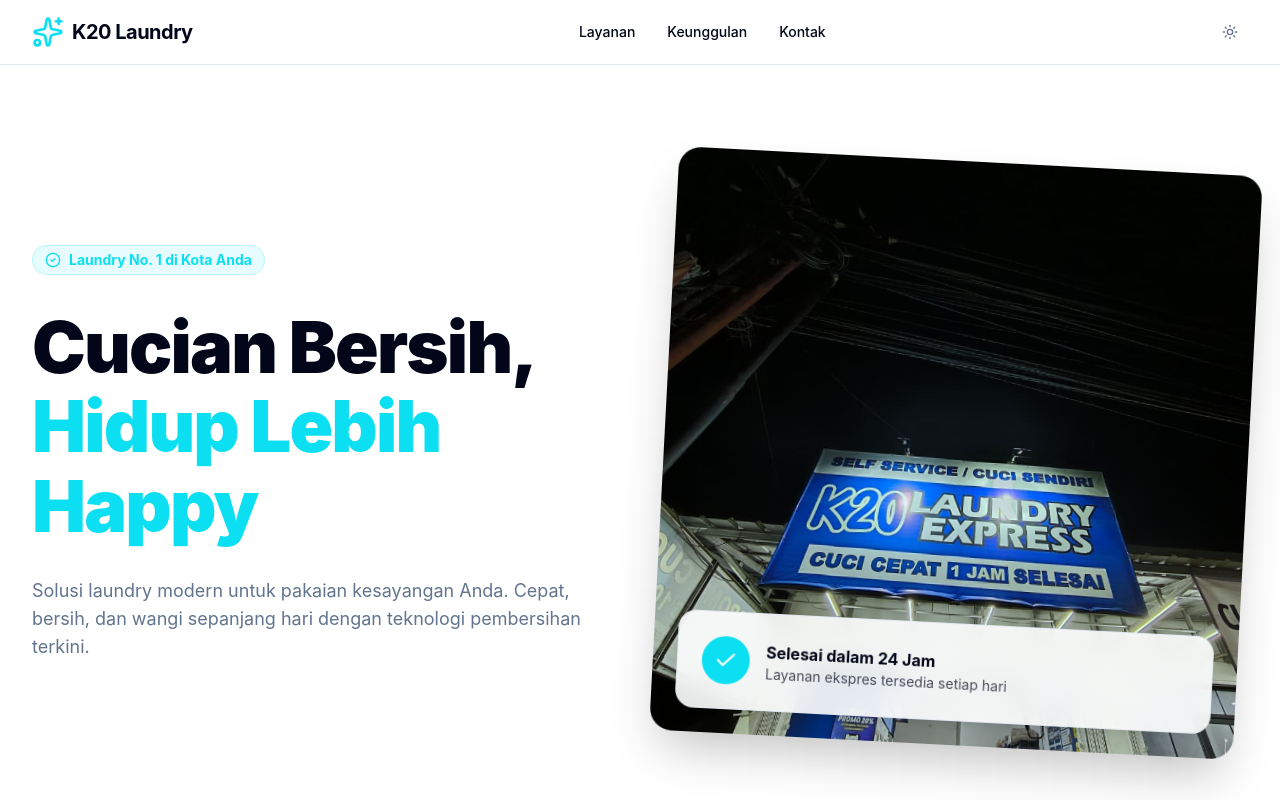
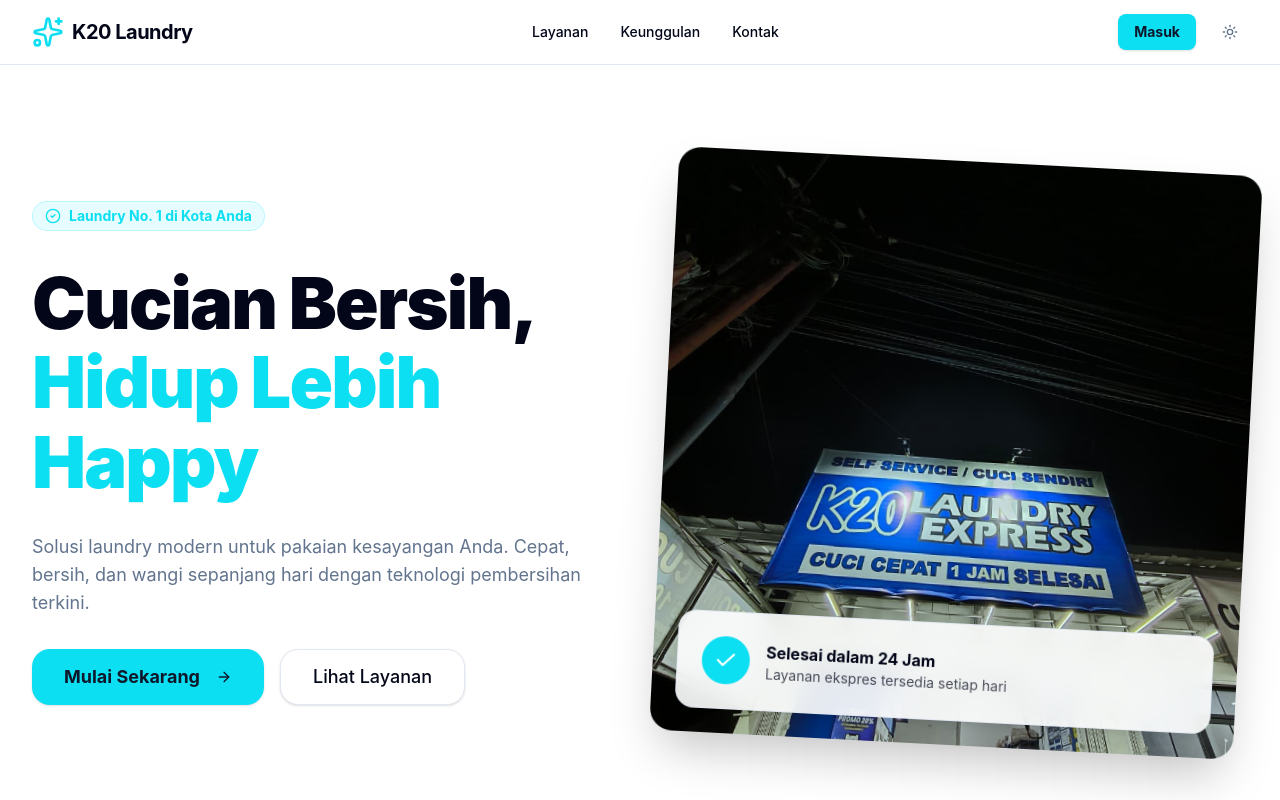
Before and after one commit to deltaaripuraji123/k20-laundry, a Next.js app: page / in a window 1280 px wide. Shown: the top 800 px of the page. Built offline with nearby package versions, Linux system fonts and the light colour scheme.

Commit message:
update di bagian logout

```diff
--- a/components/dashboard/topbar.tsx
+++ b/components/dashboard/topbar.tsx
@@ -157,7 +157,7 @@
 
               {/* LOGOUT */}
               <DropdownMenuItem
-                onClick={() => signOut()}
+                onClick={() => signOut({ callbackUrl: "/login" })}
                 className="
                   mt-1
                   cursor-pointer
--- a/src/app/page.tsx
+++ b/src/app/page.tsx
@@ -38,6 +38,11 @@
               <Link href="#kontak" className="text-sm font-medium hover:text-[#0ddff2] transition-colors">Kontak</Link>
             </nav>
             <div className="flex items-center gap-4">
+              <Link href="/login">
+                <Button className="bg-[#0ddff2] text-slate-900 font-bold hover:bg-[#0ddff2]/90">
+                  Masuk
+                </Button>
+              </Link>
               <ThemeToggle />
             </div>
           </div>
@@ -61,7 +66,18 @@
                 <p className="text-lg text-muted-foreground max-w-xl mx-auto lg:mx-0">
                   Solusi laundry modern untuk pakaian kesayangan Anda. Cepat, bersih, dan wangi sepanjang hari dengan teknologi pembersihan terkini.
                 </p>
-
+                <div className="flex flex-wrap justify-center lg:justify-start gap-4">
+                  <Link href="/login">
+                    <Button size="lg" className="bg-[#0ddff2] text-slate-900 font-bold hover:bg-[#0ddff2]/90 h-14 px-8 text-lg rounded-2xl">
+                      Mulai Sekarang <ArrowRight className="ml-2 w-5 h-5" />
+                    </Button>
+                  </Link>
+                  <Link href="#layanan">
+                    <Button size="lg" variant="outline" className="h-14 px-8 text-lg rounded-2xl border-border">
+                      Lihat Layanan
+                    </Button>
+                  </Link>
+                </div>
               </div>
               <div className="flex-1 w-full max-w-2xl">
                 <div className="relative aspect-square rounded-3xl overflow-hidden shadow-2xl rotate-3 hover:rotate-0 transition-transform duration-500">
```
